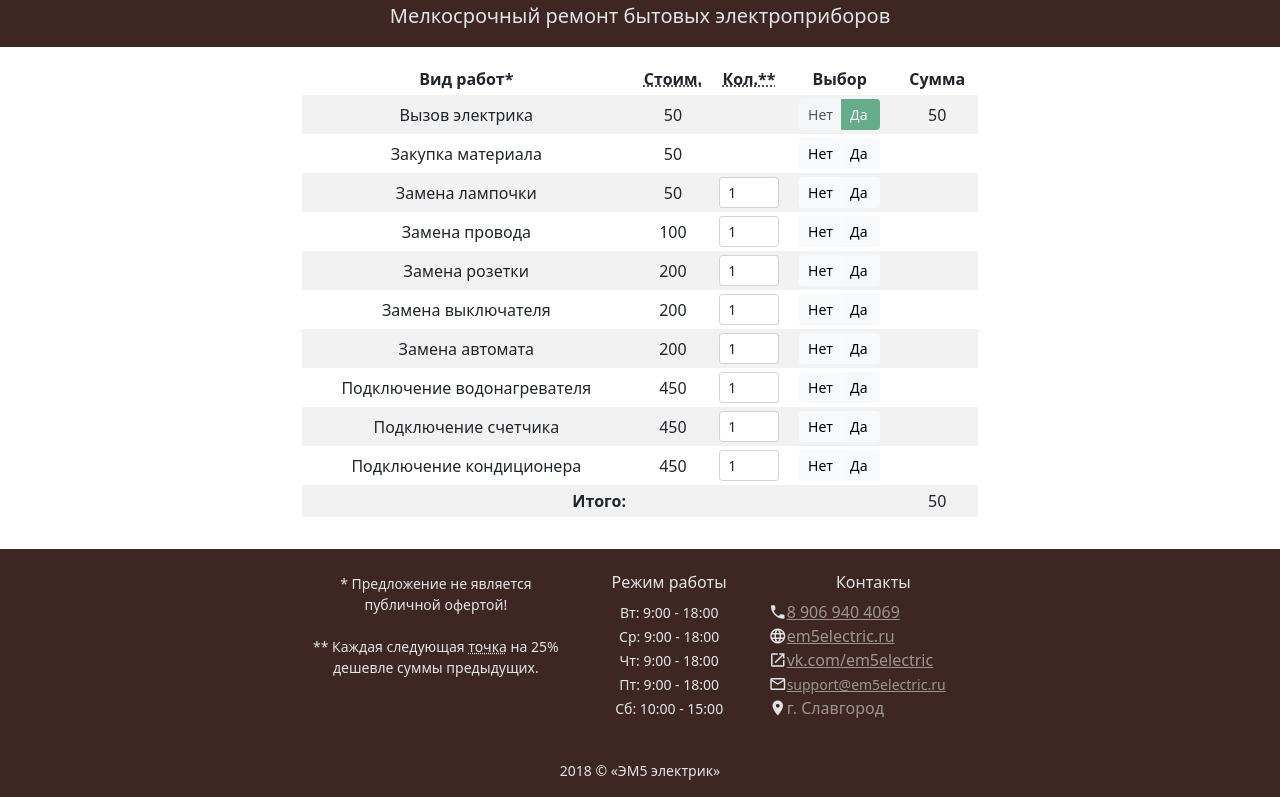
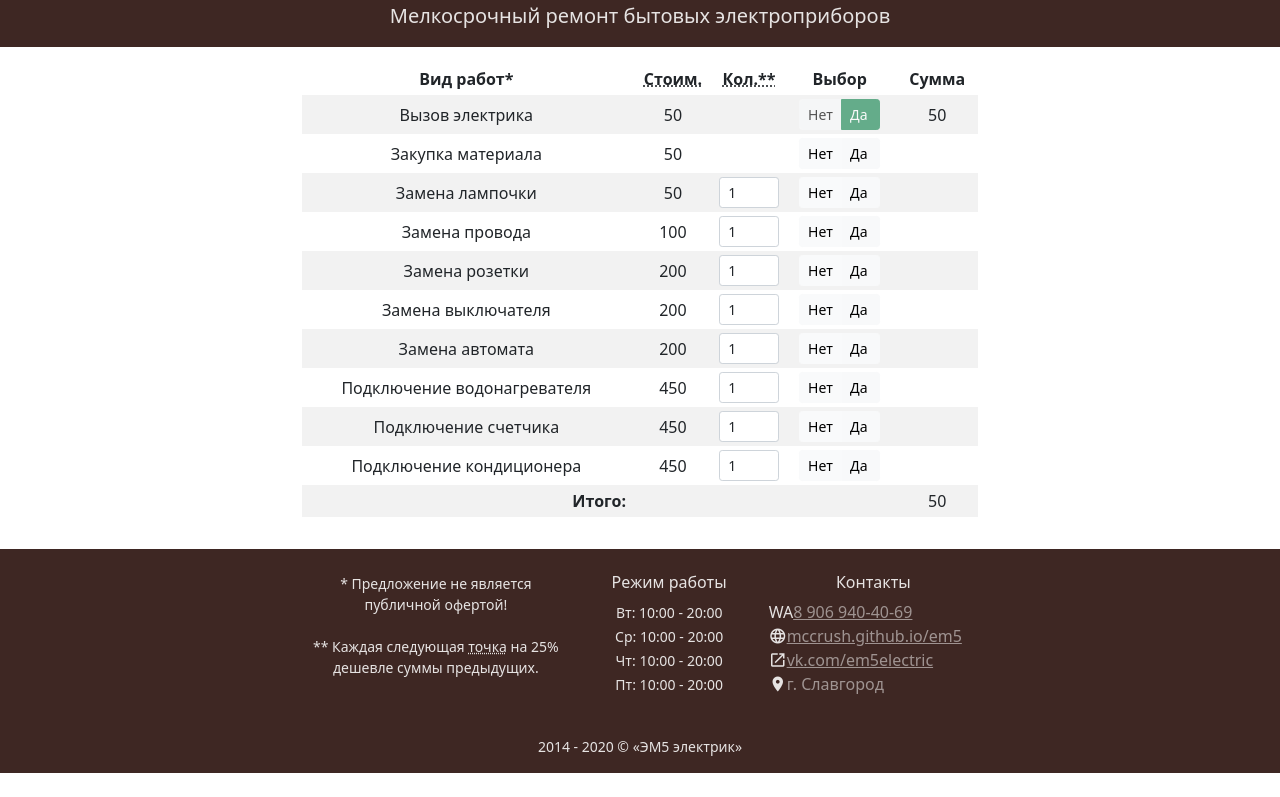
Before and after one commit to mccrush/em5, a Vue app: page / in a window 1280 px wide. Shown: the part 279-1076 px from the top of the page. After the commit the page ends 1052 px from the top, so only its background shows below. Built offline with nearby package versions, Linux system fonts and the light colour scheme.

Commit message:
Update footer info

```diff
--- a/src/components/Footer.vue
+++ b/src/components/Footer.vue
@@ -1,44 +1,77 @@
 <template>
   <div id="footer">
-
     <div class="container">
       <footer class="pt-4 mx-auto">
         <div class="row">
-           <div class="col-12 col-sm-5 border-right text-left">
+          <div class="col-12 col-sm-5 border-right text-left">
             <!-- <img class="mb-2" src="../../assets/brand/bootstrap-solid.svg" alt="" width="24" height="24"> -->
-            <small class="d-block mb-3">* Предложение не является публичной офертой!<br><br>
-            ** Каждая следующая <abbr title="Замена розетки, выключателя и т.д.">точка</abbr> на 25% дешевле суммы предыдущих.
+            <small class="d-block mb-3"
+              >* Предложение не является публичной офертой!<br /><br />
+              ** Каждая следующая
+              <abbr title="Замена розетки, выключателя и т.д.">точка</abbr> на
+              25% дешевле суммы предыдущих.
             </small>
           </div>
           <div class="col-6 col-sm-3 border-right text-left">
             <h6>Режим работы</h6>
             <ul class="list-unstyled">
-              <li><small>Вт: 9:00 - 18:00</small></li>
-              <li><small>Ср: 9:00 - 18:00</small></li>
-              <li><small>Чт: 9:00 - 18:00</small></li>
-              <li><small>Пт: 9:00 - 18:00</small></li>
-              <li><small>Сб: 10:00 - 15:00</small></li>
+              <li><small>Вт: 10:00 - 20:00</small></li>
+              <li><small>Ср: 10:00 - 20:00</small></li>
+              <li><small>Чт: 10:00 - 20:00</small></li>
+              <li><small>Пт: 10:00 - 20:00</small></li>
             </ul>
           </div>
           <div class="col-6 col-sm-4 text-left">
             <h6>Контакты</h6>
             <ul class="list-unstyled">
-              <li class="d-flex align-items-center"><i class="material-icons">phone</i><a class="text-white-50 ml-2" href="tel:+79069404069">8 906 940 4069</a></li>
-              <li class="d-flex align-items-center"><i class="material-icons">language</i> <a class="text-white-50 ml-2" href="http://em5electric.ru" target="_self">em5electric.ru</a></li>
-              <li class="d-flex align-items-center"><i class="material-icons">open_in_new</i> <a class="text-white-50 ml-2" href="http://vk.com/em5electric" target="_blank">vk.com/em5electric</a></li>
-              <li class="d-flex align-items-center"><i class="material-icons">mail_outline</i><a class="text-white-50 ml-2" href="mailto:support@em5electric.ru?subject=Вопрос электрику"><small>support@em5electric.ru</small></a></li>
-              <li class="d-flex align-items-center"><i class="material-icons">location_on</i><span class="text-white-50 ml-2">г. Славгород</span></li>
+              <li class="d-flex align-items-center">
+                WA
+                <a class="text-white-50 ml-2" href="tel:+79069404069"
+                  >8 906 940-40-69</a
+                >
+              </li>
+              <li class="d-flex align-items-center">
+                <i class="material-icons">language</i>
+                <a
+                  class="text-white-50 ml-2"
+                  href="https://mccrush.github.io/em5/"
+                  target="_self"
+                  >mccrush.github.io/em5</a
+                >
+              </li>
+              <li class="d-flex align-items-center">
+                <i class="material-icons">open_in_new</i>
+                <a
+                  class="text-white-50 ml-2"
+                  href="http://vk.com/em5electric"
+                  target="_blank"
+                  >vk.com/em5electric</a
+                >
+              </li>
+              <!-- <li class="d-flex align-items-center">
+                <i class="material-icons">mail_outline</i
+                ><a
+                  class="text-white-50 ml-2"
+                  href="mailto:support@em5electric.ru?subject=Вопрос электрику"
+                  ><small>support@em5electric.ru</small></a
+                >
+              </li> -->
+              <li class="d-flex align-items-center">
+                <i class="material-icons">location_on</i
+                ><span class="text-white-50 ml-2">г. Славгород</span>
+              </li>
             </ul>
           </div>
         </div>
         <div class="row">
           <div class="col-12">
-            <small class="d-block mb-3 mt-4">2018 © «ЭМ5 электрик»</small>
+            <small class="d-block mb-3 mt-4"
+              >2014 - 2020 © «ЭМ5 электрик»</small
+            >
           </div>
         </div>
       </footer>
     </div>
-
   </div>
 </template>
 
@@ -46,9 +79,9 @@
 export default {
   name: 'Footer',
   props: {
-    msg: String
-  }
-};
+    msg: String,
+  },
+}
 </script>
 
 <!-- Add "scoped" attribute to limit CSS to this component only -->
```
